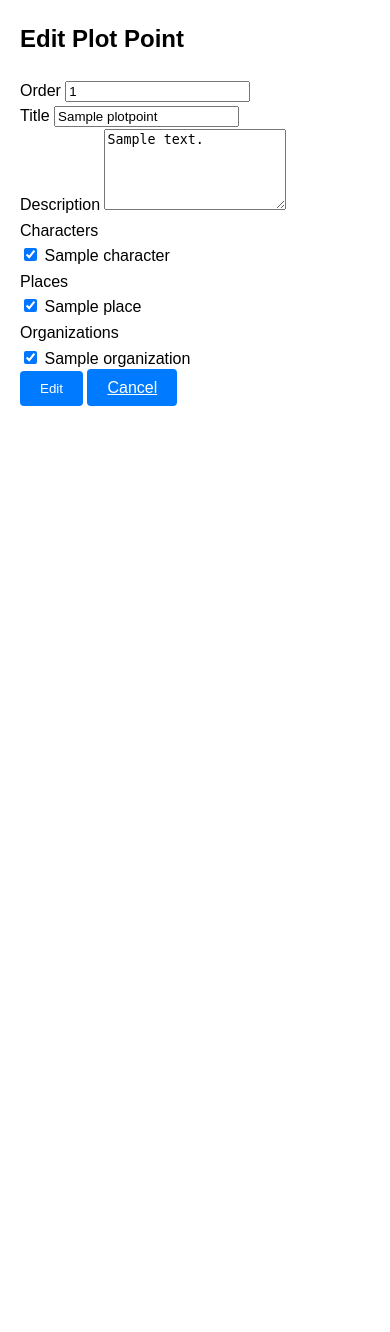
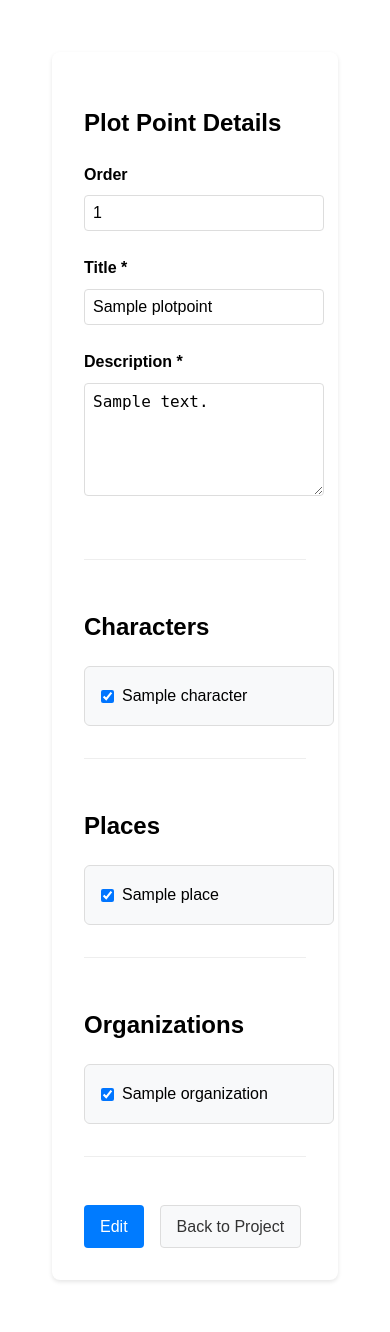
Before and after one commit to SudoMichel/writing, a Django app: page /projects/1/plotpoints/1/edit/ in a window 390 px wide. Shown: the part 66-1398 px from the top of the page. Before the commit the page ends 472 px from the top, so only its background shows below. Run offline with Django 5.2, Linux system fonts and the light colour scheme; a user stored in the database is signed in; tables that the repository leaves empty hold one stand-in row (values such as "Sample post").

Commit message:
Refactor forms to enhance UI consistency and usability by implementing a unified design across character, organization, place, plot point, and research note forms, including improved layout, styling, and input handling.

```diff
--- a/core/templates/core/plotpoint_form.html
+++ b/core/templates/core/plotpoint_form.html
@@ -1,82 +1,163 @@
 {% extends 'core/base.html' %}
 
 {% block content %}
-<div class="container mt-4">
-    <h2>{{ action }} Plot Point</h2>
-
-    <form method="post" class="mt-4">
+<div class="project-editor">
+    <form method="post" class="project-form">
         {% csrf_token %}
 
-        <div class="mb-3">
-            <label for="order" class="form-label">Order</label>
-            <input type="number" class="form-control" id="order" name="order" value="{{ plot_point.order|default:'0' }}" min="0">
+        <div class="form-section">
+            <h2>Plot Point Details</h2>
+            <div class="form-group">
+                <label for="order">Order</label>
+                <input type="number" id="order" name="order" value="{{ plot_point.order|default:'0' }}" min="0">
             </div>
 
-        <div class="mb-3">
-            <label for="title" class="form-label">Title</label>
-            <input type="text" class="form-control" id="title" name="title" value="{{ plot_point.title|default:'' }}" required>
+            <div class="form-group">
+                <label for="title">Title *</label>
+                <input type="text" id="title" name="title" value="{{ plot_point.title|default:'' }}" required>
             </div>
 
-        <div class="mb-3">
-            <label for="description" class="form-label">Description</label>
-            <textarea class="form-control" id="description" name="description" rows="5" required>{{ plot_point.description|default:'' }}</textarea>
+            <div class="form-group">
+                <label for="description">Description *</label>
+                <textarea id="description" name="description" rows="5" required>{{ plot_point.description|default:'' }}</textarea>
+            </div>
         </div>
 
-        <div class="mb-3">
-            <label class="form-label">Characters</label>
-            <div class="row">
+        <div class="form-section">
+            <h2>Characters</h2>
+            <div class="associations-grid">
                 {% for character in characters %}
-                    <div class="col-md-4">
-                        <div class="form-check">
-                            <input class="form-check-input" type="checkbox" name="characters" value="{{ character.id }}" id="character_{{ character.id }}"
+                    <div class="association-card">
+                        <label class="checkbox-label">
+                            <input type="checkbox" name="characters" value="{{ character.id }}" id="character_{{ character.id }}"
                                 {% if plot_point and character in plot_point.characters.all %}checked{% endif %}>
-                            <label class="form-check-label" for="character_{{ character.id }}">
-                                {{ character.name }}
+                            <span>{{ character.name }}</span>
                         </label>
-                        </div>
                     </div>
                 {% endfor %}
             </div>
         </div>
 
-        <div class="mb-3">
-            <label class="form-label">Places</label>
-            <div class="row">
+        <div class="form-section">
+            <h2>Places</h2>
+            <div class="associations-grid">
                 {% for place in places %}
-                    <div class="col-md-4">
-                        <div class="form-check">
-                            <input class="form-check-input" type="checkbox" name="places" value="{{ place.id }}" id="place_{{ place.id }}"
+                    <div class="association-card">
+                        <label class="checkbox-label">
+                            <input type="checkbox" name="places" value="{{ place.id }}" id="place_{{ place.id }}"
                                 {% if plot_point and place in plot_point.places.all %}checked{% endif %}>
-                            <label class="form-check-label" for="place_{{ place.id }}">
-                                {{ place.name }}
+                            <span>{{ place.name }}</span>
                         </label>
-                        </div>
                     </div>
                 {% endfor %}
             </div>
         </div>
 
-        <div class="mb-3">
-            <label class="form-label">Organizations</label>
-            <div class="row">
+        <div class="form-section">
+            <h2>Organizations</h2>
+            <div class="associations-grid">
                 {% for organization in organizations %}
-                    <div class="col-md-4">
-                        <div class="form-check">
-                            <input class="form-check-input" type="checkbox" name="organizations" value="{{ organization.id }}" id="organization_{{ organization.id }}"
+                    <div class="association-card">
+                        <label class="checkbox-label">
+                            <input type="checkbox" name="organizations" value="{{ organization.id }}" id="organization_{{ organization.id }}"
                                 {% if plot_point and organization in plot_point.organizations.all %}checked{% endif %}>
-                            <label class="form-check-label" for="organization_{{ organization.id }}">
-                                {{ organization.name }}
+                            <span>{{ organization.name }}</span>
                         </label>
-                        </div>
                     </div>
                 {% endfor %}
             </div>
         </div>
 
-        <div class="mt-4">
-            <button type="submit" class="btn btn-primary">{{ action }}</button>
-            <a href="{% url 'project_edit' project.id %}" class="btn btn-secondary">Cancel</a>
+        <div class="form-actions">
+            <button type="submit" class="btn">{{ action }}</button>
+            <a href="{% url 'project_edit' project.id %}" class="btn btn-secondary">Back to Project</a>
         </div>
     </form>
 </div>
+
+<style>
+    .project-editor {
+        max-width: 1200px;
+        margin: 0 auto;
+        padding: 2rem;
+    }
+    .project-form {
+        background: #fff;
+        border-radius: 8px;
+        box-shadow: 0 2px 4px rgba(0,0,0,0.1);
+        padding: 2rem;
+    }
+    .form-section {
+        margin-bottom: 3rem;
+        padding-bottom: 2rem;
+        border-bottom: 1px solid #eee;
+    }
+    .form-section:last-child {
+        border-bottom: none;
+        margin-bottom: 0;
+        padding-bottom: 0;
+    }
+    .form-group {
+        margin-bottom: 1.5rem;
+    }
+    .form-group label {
+        display: block;
+        margin-bottom: 0.5rem;
+        font-weight: bold;
+    }
+    .form-group input,
+    .form-group textarea {
+        width: 100%;
+        padding: 0.5rem;
+        border: 1px solid #ddd;
+        border-radius: 4px;
+        font-size: 1rem;
+    }
+    .form-group textarea {
+        resize: vertical;
+    }
+    .associations-grid {
+        display: grid;
+        grid-template-columns: repeat(auto-fill, minmax(250px, 1fr));
+        gap: 1rem;
+        margin-top: 1rem;
+    }
+    .association-card {
+        background: #f8f9fa;
+        border: 1px solid #ddd;
+        border-radius: 6px;
+        padding: 1rem;
+    }
+    .checkbox-label {
+        display: flex;
+        align-items: center;
+        gap: 0.5rem;
+        cursor: pointer;
+    }
+    .checkbox-label input[type="checkbox"] {
+        width: auto;
+        margin: 0;
+    }
+    .form-actions {
+        display: flex;
+        gap: 1rem;
+        margin-top: 2rem;
+    }
+    .btn {
+        padding: 0.5rem 1rem;
+        border-radius: 4px;
+        font-size: 1rem;
+        cursor: pointer;
+        text-decoration: none;
+        display: inline-block;
+    }
+    .btn-secondary {
+        background: #f8f9fa;
+        color: #333;
+        border: 1px solid #ddd;
+    }
+    .btn-secondary:hover {
+        background: #e9ecef;
+    }
+</style>
 {% endblock %}
```
Also changed, not shown: core/templates/core/character_form.html (+120 -43 lines), core/templates/core/organization_form.html (+115 -30 lines), core/templates/core/place_form.html (+89 -32 lines), core/templates/core/project_form.html (+4 -3 lines), core/templates/core/researchnote_form.html (+107 -32 lines). Lines whose indentation alone changed are shown as unchanged.
